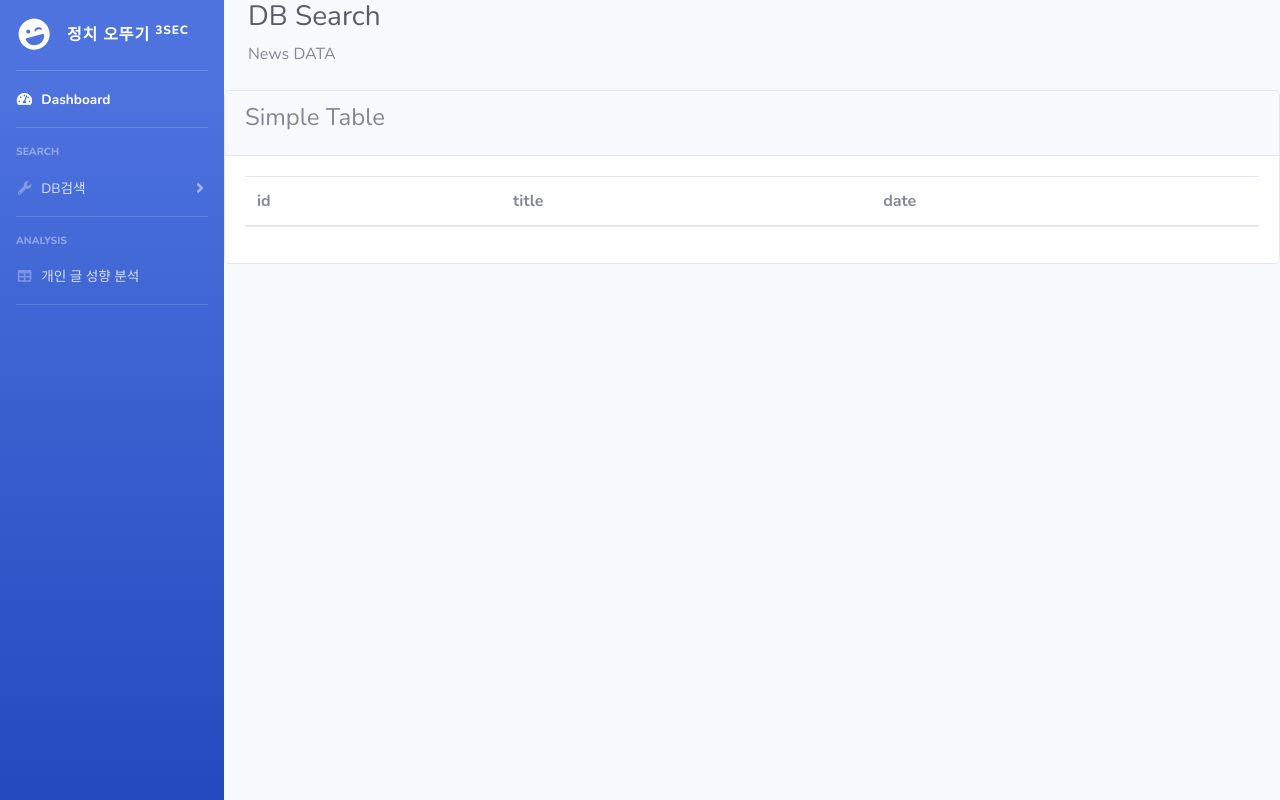
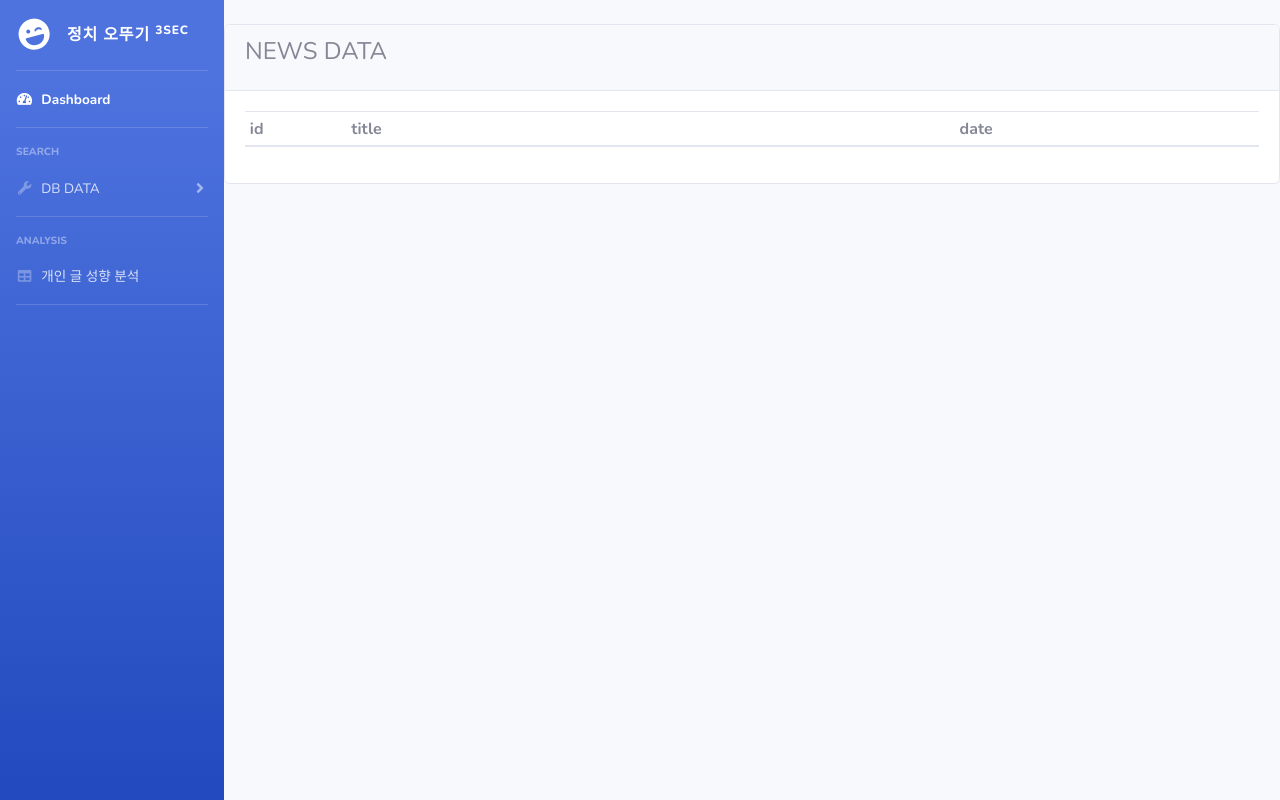
Before and after one commit to dc-koreauniv-9/Project-Assemble, a Flask app: page /2_1p/ in a window 1280 px wide. Run offline with Flask 2, Linux system fonts and the light colour scheme; data that the repository does not hold is empty; some libraries are stand-ins or nearby versions.

Commit message:
db페이지

```diff
--- a/total/templates/2_1news.html
+++ b/total/templates/2_1news.html
@@ -58,7 +58,7 @@
       <li class="nav-item">
         <a class="nav-link collapsed" href="#" data-toggle="collapse" data-target="#collapseUtilities" aria-expanded="true" aria-controls="collapseUtilities">
           <i class="fas fa-fw fa-wrench"></i>
-          <span>DB검색</span>
+          <span>DB DATA</span>
         </a>
         <div id="collapseUtilities" class="collapse" aria-labelledby="headingUtilities" data-parent="#accordionSidebar">
           <div class="bg-white py-2 collapse-inner rounded">
@@ -100,9 +100,7 @@
         <!-- Begin Page Content -->
         <div class="container-fluid">
 
-          <!-- Page Heading -->
-          <h1 class="h3 mb-2 text-gray-800">DB Search</h1>
-          <p class="mb-4">News DATA</p>
+         <BR>
 
         </div>
       <div class="content">
@@ -110,16 +108,16 @@
           <div class="col-md-12">
             <div class="card">
               <div class="card-header">
-                <h4 class="card-title"> Simple Table</h4>
+                <h4 class="card-title">NEWS DATA</h4>
               </div>
               <div class="card-body">
                 <div class="table-responsive">
-                  <table class="table">
+                  <table class="table table-sm table-hover">
                        <thead>
                 <tr>
-                  <th>id</th>
-                  <th>title</th>
-                  <th>date</th>
+                  <th style="width: 10%">id</th>
+                  <th style="width: 60%">title</th>
+                  <th style="width: 30%">date</th>
                 </tr>
                 </thead>
                 <tbody>
```
Also changed, not shown: total/templates/2_2TheMinJoo.html (+6 -10 lines), total/templates/2_3LibertyKorea.html (+7 -10 lines).
